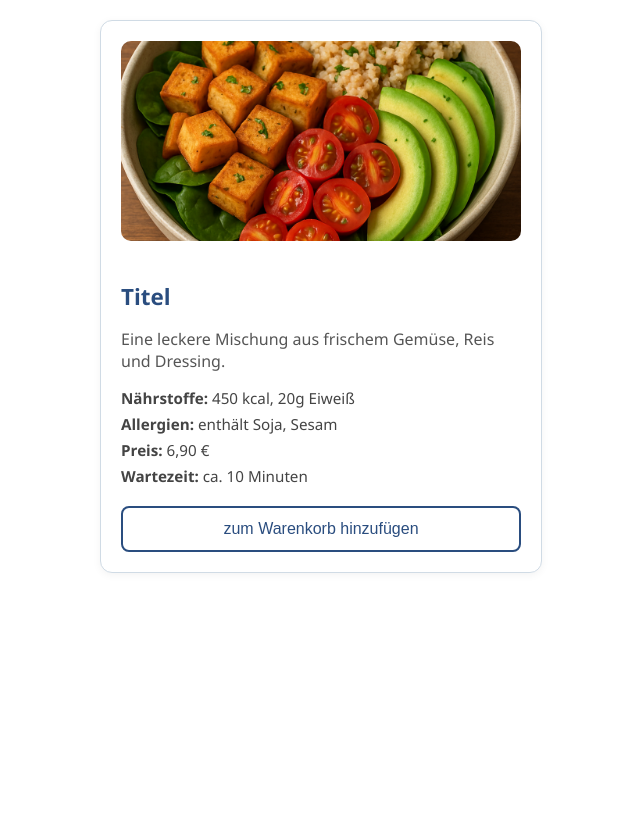
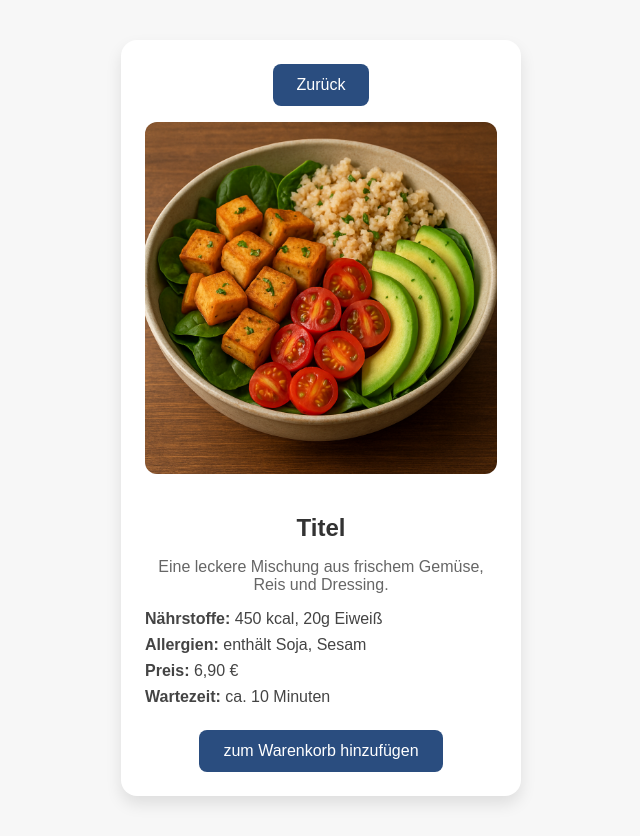
Before and after one commit to ScriptSorcerer20/M426, a Flask app: template templates/fooditem.html in a window 1280 px wide. Shown: the whole page, without its empty margins (319-959 px from the left). Before the commit the page ends 573 px from the top, so only its background shows below. Run offline with Flask 3, Linux system fonts and the light colour scheme; the template is opened without the code that fills it, so the values that code supplies are empty.

Commit message:
Updated food item template and styling for enhanced UI/UX

```diff
--- a/static/styles2.css
+++ b/static/styles2.css
@@ -1,59 +1,91 @@
+body {
+    font-family: Arial, sans-serif;
+    background-color: #f7f7f7;
+    margin: 0;
+    padding: 0;
+}
+
+.container {
+    display: flex;
+    justify-content: center;
+    align-items: center;
+    padding: 40px;
+}
+
 .dish-detail-card {
+    background-color: #fff;
+    border-radius: 16px;
+    box-shadow: 0 8px 16px rgba(0, 0, 0, 0.1);
     max-width: 400px;
-    margin: 20px auto;
-    padding: 20px;
-    border: 1px solid #d0dbe5;
-    border-radius: 12px;
-    background-color: #ffffff;
-    box-shadow: 0 2px 8px rgba(0, 0, 0, 0.05);
-    font-family: 'Segoe UI', sans-serif;
+    width: 100%;
+    padding: 24px;
+    box-sizing: border-box;
+    text-align: center;
 }
 
 .dish-image {
     width: 100%;
-    height: 200px;
-    object-fit: cover;
-    border-radius: 10px;
+    height: auto;
+    border-radius: 12px;
+    margin-top: 16px;
     margin-bottom: 16px;
 }
 
 .dish-title {
-    font-size: 1.4em;
-    color: #2a4d7f;
-    margin-bottom: 8px;
+    font-size: 24px;
+    color: #333;
+    margin-bottom: 12px;
 }
 
 .dish-description {
-    font-size: 1rem;
-    color: #555;
+    font-size: 16px;
+    color: #666;
     margin-bottom: 16px;
 }
 
 .dish-info {
-    list-style-type: none;
-    padding-left: 0;
-    font-size: 0.95rem;
+    list-style: none;
+    padding: 0;
+    margin: 0 0 24px 0;
+    text-align: left;
     color: #444;
-    margin-bottom: 20px;
 }
 
 .dish-info li {
-    margin-bottom: 6px;
+    margin-bottom: 8px;
 }
 
 .add-to-cart {
-    width: 100%;
-    padding: 12px;
-    font-size: 1rem;
-    border: 2px solid #2a4d7f;
-    background-color: transparent;
-    color: #2a4d7f;
+    background-color: #2a4d7f;
+    color: white;
+    border: none;
+    padding: 12px 24px;
+    font-size: 16px;
     border-radius: 8px;
     cursor: pointer;
-    transition: all 0.2s ease;
+    transition: background-color 0.3s ease;
 }
 
 .add-to-cart:hover {
+    background-color: white;
+    color: #2a4d7f;
+    border: 1px solid #2a4d7f;
+}
+
+
+.back-button {
     background-color: #2a4d7f;
     color: white;
+    border: none;
+    padding: 12px 24px;
+    font-size: 16px;
+    border-radius: 8px;
+    cursor: pointer;
+    transition: background-color 0.3s ease;
 }
+
+.back-button:hover {
+    background-color: white;
+    color: #2a4d7f;
+    border: 1px solid #2a4d7f;
+}
--- a/templates/fooditem.html
+++ b/templates/fooditem.html
@@ -3,18 +3,18 @@
 <head>
     <meta charset="UTF-8">
     <title>Title</title>
-    <link rel="stylesheet" href="../static/styles2.css">
+    <link rel="stylesheet" href="/static/styles2.css">
+    <meta name="viewport" content="width=device-width, initial-scale=1.0">
 </head>
 <body>
+<div class="container">
     <div class="dish-detail-card">
+        <button class="back-button">Zurück</button>
         <img src="/static/images/Buddha%20Bowl%20mit%20frischen%20Zutaten.png" alt="Gericht" class="dish-image">
-
         <h2 class="dish-title">Titel</h2>
-
         <p class="dish-description">
             Eine leckere Mischung aus frischem Gemüse, Reis und Dressing.
         </p>
-
         <ul class="dish-info">
             <li><strong>Nährstoffe:</strong> 450 kcal, 20g Eiweiß</li>
             <li><strong>Allergien:</strong> enthält Soja, Sesam</li>
@@ -24,5 +24,6 @@
 
         <button class="add-to-cart">zum Warenkorb hinzufügen</button>
     </div>
+</div>
 </body>
 </html>
```
Lines whose indentation alone changed are shown as unchanged.
